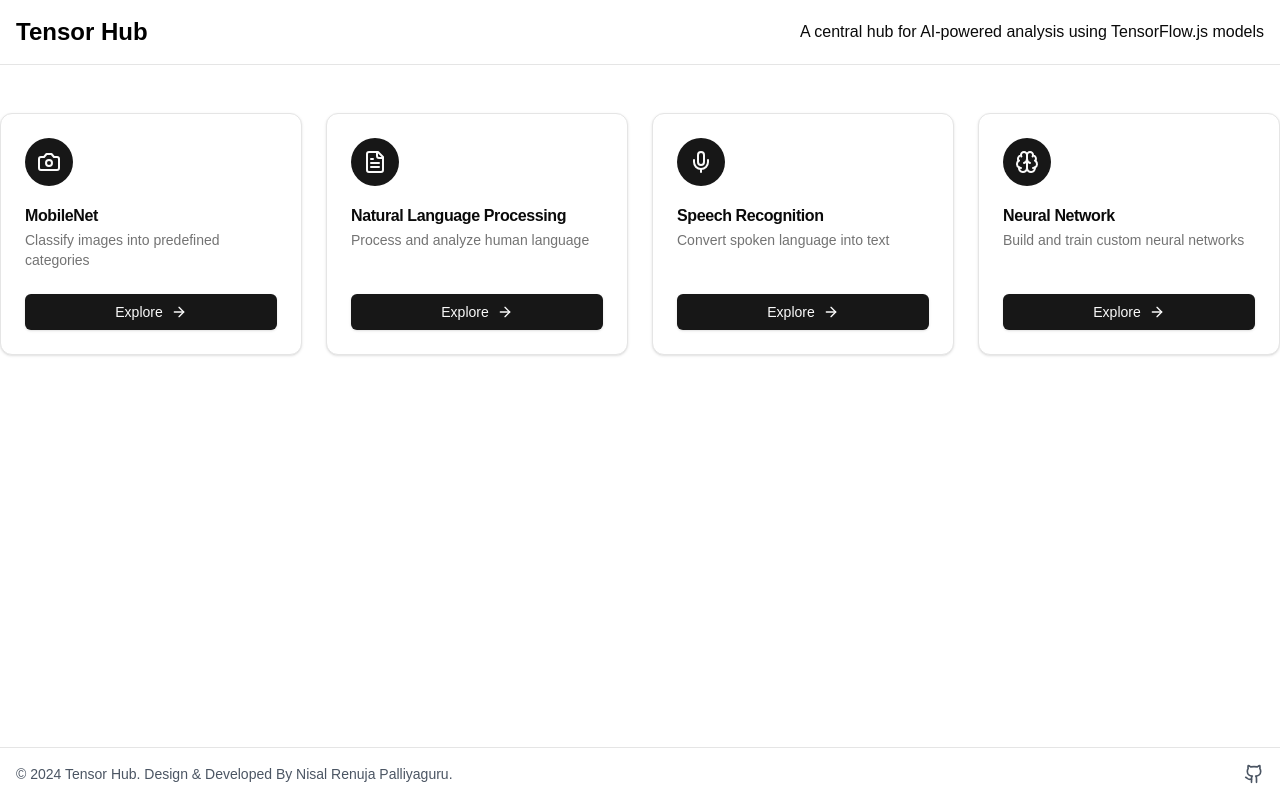
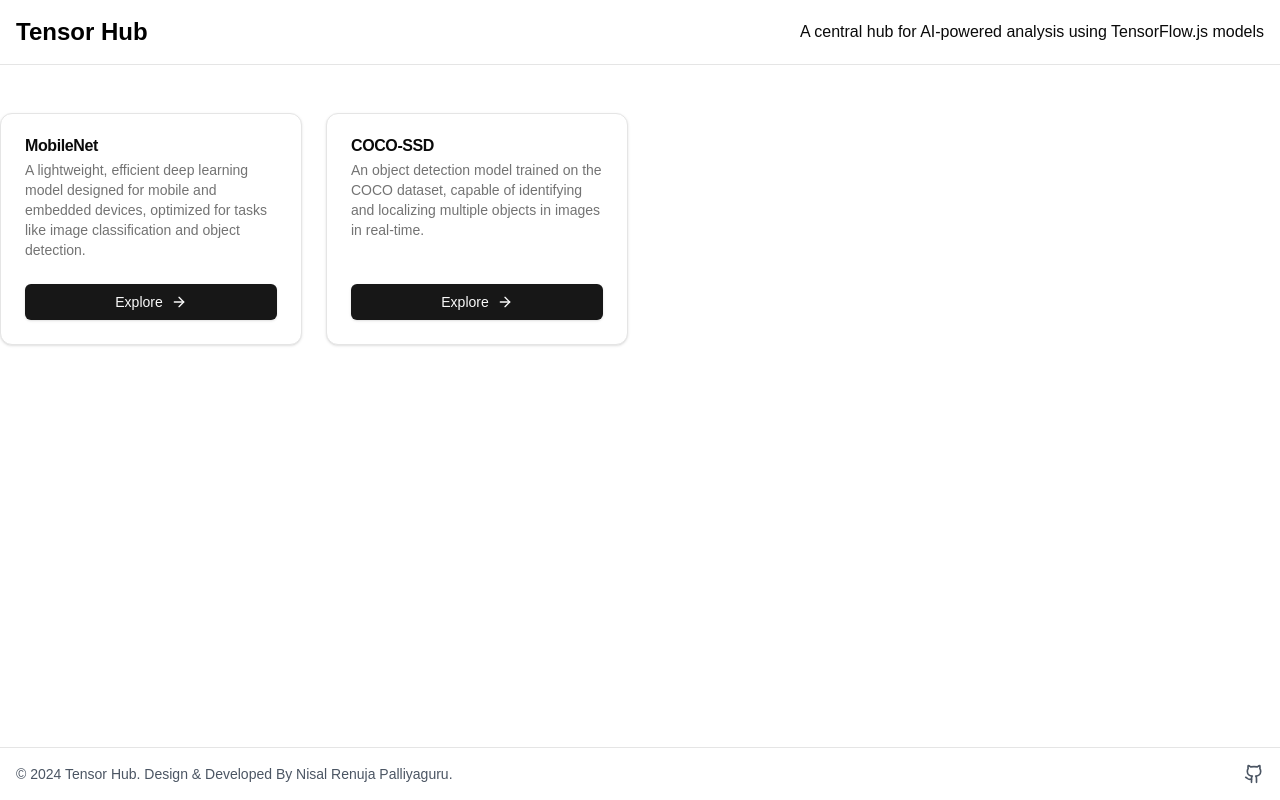
Before and after one commit to nisalrenuja/tensor-hub, a Next.js app: page / in a window 1280 px wide. Built offline with nearby package versions, Linux system fonts and the light colour scheme.

Commit message:
ui changes

```diff
--- a/src/app/coco-ssd/page.js
+++ b/src/app/coco-ssd/page.js
@@ -11,7 +11,6 @@ import ImageUploader from "@/components/pages/coco-ssd/ImageUploader";
 import DetectedObjectsList from "@/components/pages/coco-ssd/DetectedObjectsList";
 import Header from "@/components/common/Header";
 import Footer from "@/components/common/Footer";
-import { Github } from "lucide-react";
 
 export default function ObjectDetection() {
   const canvasRef = useRef(null);
@@ -97,6 +96,7 @@ export default function ObjectDetection() {
   return (
     <div className="flex flex-col min-h-screen bg-white dark:bg-gray-900">
       <Header />
+      <main className="flex-grow container mx-auto px-4 py-8">
         <Card className="w-full max-w-3xl mx-auto">
           <CardHeader>
             <CardTitle className="text-2xl font-bold text-center">
@@ -106,7 +106,9 @@ export default function ObjectDetection() {
           <CardContent className="space-y-4">
             {loadingState.loading && loadingState.progress < 100 && (
               <div className="space-y-2">
-              <p className="text-sm text-muted-foreground">Loading model...</p>
+                <p className="text-sm text-muted-foreground">
+                  Loading model...
+                </p>
                 <Progress value={loadingState.progress} className="w-full" />
               </div>
             )}
@@ -152,6 +154,7 @@ export default function ObjectDetection() {
             )}
           </CardContent>
         </Card>
+      </main>
       <Footer />
     </div>
   );
--- a/src/app/mobilenet/page.js
+++ b/src/app/mobilenet/page.js
@@ -4,6 +4,8 @@ import { useState, useEffect, useMemo } from "react";
 import { Button } from "@/components/ui/button";
 import { Input } from "@/components/ui/input";
 import { Card, CardContent, CardHeader, CardTitle } from "@/components/ui/card";
+import { Alert, AlertDescription, AlertTitle } from "@/components/ui/alert";
+import ImageUploader from "@/components/pages/coco-ssd/ImageUploader";
 import { Progress } from "@/components/ui/progress";
 import { Upload, Github } from "lucide-react";
 import { loadModel, loadImage } from "@/utils/imageProcessing";
@@ -18,15 +20,22 @@ export default function MobileNet() {
   const [selectedFile, setSelectedFile] = useState(null);
   const [imagePreview, setImagePreview] = useState(null);
   const [error, setError] = useState(null);
+  const [loadingState, setLoadingState] = useState({
+    loading: true,
+    progress: 0,
+  });
 
   useEffect(() => {
     const loadTensorFlowModel = async () => {
       try {
+        setLoadingState({ loading: true, progress: 10 });
         const loadedModel = await loadModel();
         setModel(loadedModel);
+        setLoadingState({ loading: false, progress: 100 });
       } catch (error) {
         console.error("Error loading the model:", error);
         setError("Failed to load the model. Please try again later.");
+        setLoadingState({ loading: false, progress: 100 });
       }
     };
     loadTensorFlowModel();
@@ -98,54 +107,52 @@ export default function MobileNet() {
     <div className="flex flex-col min-h-screen bg-white dark:bg-gray-900">
       <Header />
       <main className="flex-grow container mx-auto px-4 py-8">
-        <Card className="max-w-md mx-auto sm:max-w-full md:max-w-md lg:max-w-lg">
+        <Card className="w-full max-w-3xl mx-auto">
           <CardHeader>
-            <CardTitle>MobileNet Model</CardTitle>
+            <CardTitle className="text-2xl font-bold text-center">
+              MobileNet Model
+            </CardTitle>
           </CardHeader>
-          <CardContent>
-            <div className="space-y-4">
-              <div className="flex flex-col sm:flex-row sm:items-center space-y-4 sm:space-y-0 sm:space-x-2">
-                <Input
-                  type="file"
-                  id="image-upload"
-                  onChange={handleFileChange}
-                  className="flex-grow"
+          <CardContent className="space-y-4">
+            {loadingState.loading && loadingState.progress < 100 && (
+              <div className="space-y-2">
+                <p className="text-sm text-muted-foreground">
+                  Loading model...
+                </p>
+                <Progress value={loadingState.progress} className="w-full" />
+              </div>
+            )}
+
+            {error && (
+              <Alert variant="destructive">
+                <AlertTitle>Error</AlertTitle>
+                <AlertDescription>{error}</AlertDescription>
+              </Alert>
+            )}
+
+            <div className="grid gap-4 md:grid-cols-2">
+              <ImageUploader
+                handleFileChange={handleFileChange}
+                startDetection={handleAnalyzeClick}
+                isDisabled={!imagePreview || loadingState.loading}
               />
-                <Button
-                  onClick={handleAnalyzeClick}
-                  disabled={isAnalyzing}
-                  className="w-full sm:w-auto"
-                >
-                  {isAnalyzing ? (
-                    <div className="flex items-center">
-                      <span className="spinner-border animate-spin inline-block w-4 h-4 border-4 rounded-full"></span>
-                      <span className="ml-2">Analyzing...</span>
-                    </div>
-                  ) : (
+
+              <div className="relative aspect-square">
+                {imagePreview && (
                   <>
-                      <Upload className="w-4 h-4 mr-2" />
-                      Analyze
-                    </>
-                  )}
-                </Button>
-              </div>
-
-              {imagePreview && (
-                <div className="mt-4">
-                  <h3 className="font-semibold mb-2">Image Preview:</h3>
                     <Image
                       src={imagePreview}
                       alt="Preview"
-                    className="max-w-full h-auto rounded-lg"
-                    width={500}
-                    height={500}
+                      className="object-cover rounded-lg"
+                      width={400}
+                      height={400}
                     />
+                  </>
+                )}
               </div>
-              )}
+            </div>
 
             {isAnalyzing && <Progress value={50} className="w-full" />}
-
-              {error && <p className="text-red-600 mt-2">{error}</p>}
 
             {predictions.length > 0 && (
               <div className="mt-4">
@@ -187,7 +194,6 @@ export default function MobileNet() {
                 </Button>
               </div>
             )}
-            </div>
           </CardContent>
         </Card>
       </main>
--- a/src/components/pages/home/TensorFlowModels.js
+++ b/src/components/pages/home/TensorFlowModels.js
@@ -12,28 +12,30 @@ import { ArrowRight, Brain, Camera, Mic, FileText } from "lucide-react";
 const models = [
   {
     title: "MobileNet",
-    description: "Classify images into predefined categories",
-    icon: Camera,
+    description:
+      "A lightweight, efficient deep learning model designed for mobile and embedded devices, optimized for tasks like image classification and object detection.",
+    // icon: Camera,
     link: "/mobilenet",
   },
   {
-    title: "Natural Language Processing",
-    description: "Process and analyze human language",
-    icon: FileText,
-    link: "/models/nlp",
+    title: "COCO-SSD",
+    description:
+      "An object detection model trained on the COCO dataset, capable of identifying and localizing multiple objects in images in real-time.",
+    // icon: FileText,
+    link: "/coco-ssd",
   },
-  {
-    title: "Speech Recognition",
-    description: "Convert spoken language into text",
-    icon: Mic,
-    link: "/models/speech-recognition",
-  },
-  {
-    title: "Neural Network",
-    description: "Build and train custom neural networks",
-    icon: Brain,
-    link: "/models/neural-network",
-  },
+  // {
+  //   title: "Speech Recognition",
+  //   description: "Convert spoken language into text",
+  //   icon: Mic,
+  //   link: "/models/speech-recognition",
+  // },
+  // {
+  //   title: "Neural Network",
+  //   description: "Build and train custom neural networks",
+  //   icon: Brain,
+  //   link: "/models/neural-network",
+  // },
 ];
 
 export default function TensorFlowModels() {
@@ -43,9 +45,9 @@ export default function TensorFlowModels() {
         {models.map((model, index) => (
           <Card key={index} className="flex flex-col">
             <CardHeader>
-              <div className="w-12 h-12 bg-primary rounded-full flex items-center justify-center mb-4">
+              {/* <div className="w-12 h-12 bg-primary rounded-full flex items-center justify-center mb-4">
                 <model.icon className="w-6 h-6 text-primary-foreground" />
-              </div>
+              </div> */}
               <CardTitle>{model.title}</CardTitle>
               <CardDescription>{model.description}</CardDescription>
             </CardHeader>
```
Lines whose indentation alone changed are shown as unchanged.
